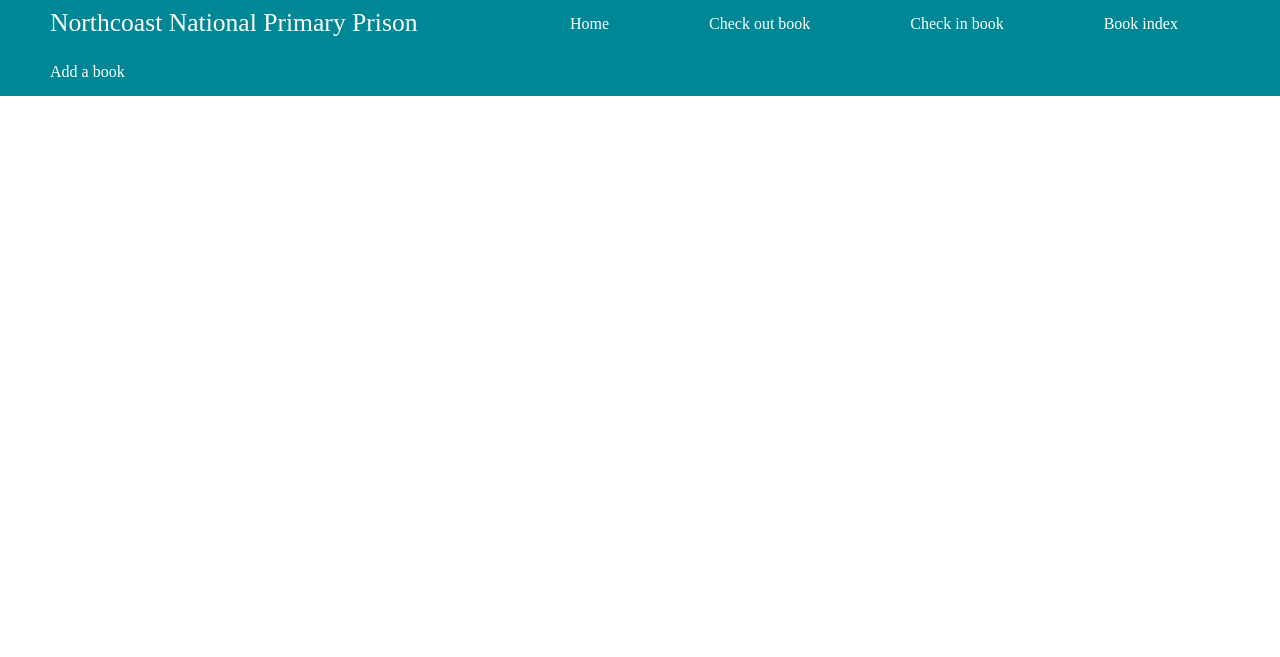
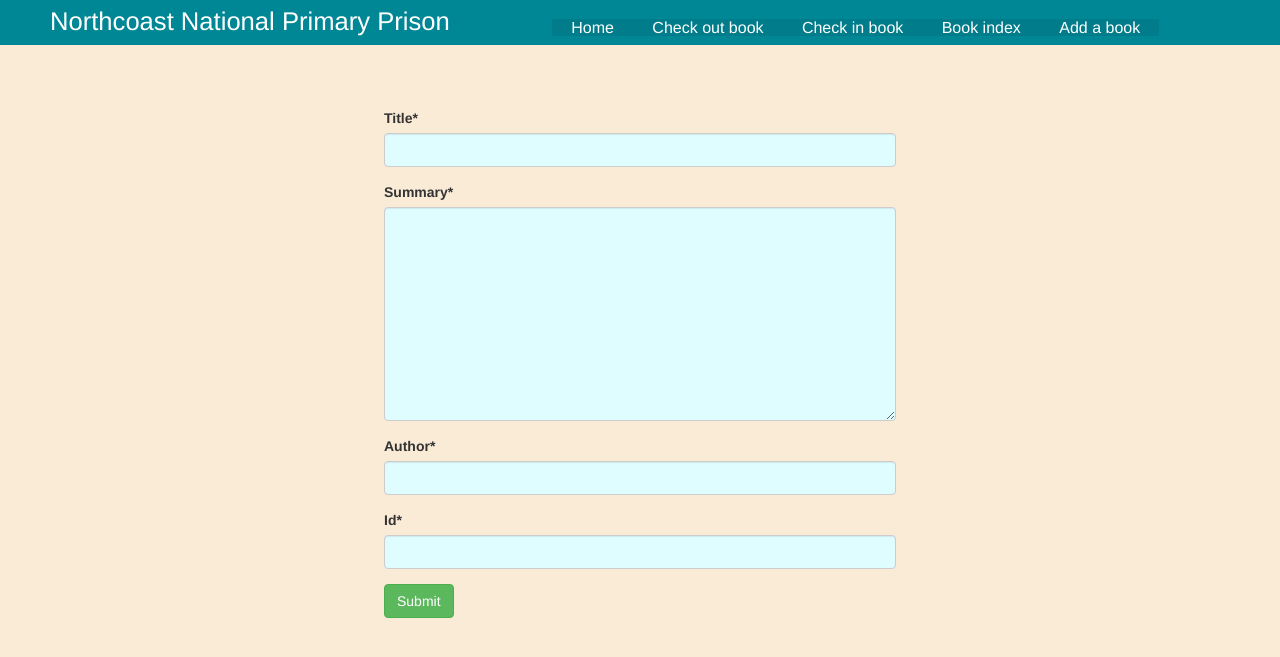
Before and after one commit to kahilot1/Library-manager, a Django app: page /addbook/ in a window 1280 px wide. Shown: the top 657 px of the page. Run offline with Django 4.2, Linux system fonts and the light colour scheme; some libraries are stand-ins or nearby versions.

Commit message:
17/11/22 #1 this update adds the full functionality of the feature Add_book

```diff
--- /dev/null
+++ b/homepage/forms.py
@@ -0,0 +1,22 @@
+
+from django import forms
+from crispy_forms.helper import FormHelper
+from crispy_forms.layout import Layout, Submit
+
+class add_book(forms.Form):
+    title = forms.CharField(max_length=100)
+    summary = forms.CharField(widget=forms.Textarea)
+    author = forms.CharField(max_length=100)
+    id = forms.CharField(max_length=100)
+    def __init__(self, *args, **kwargs):
+        super().__init__(*args, **kwargs)
+
+        self.helper = FormHelper
+        self.helper.form_method = 'POST'
+        self.helper.layout = Layout(
+            'title',
+            'summary',
+            'author',
+            'id',
+            Submit('submit', 'Submit', css_class='btn-success')
+        )
--- a/homepage/static/siteRoot/style.css
+++ b/homepage/static/siteRoot/style.css
@@ -29,10 +30,13 @@ ul li{
 
 }
 
+ul li a{
+    background-color: rgb(0, 124, 138)
+}
+
 ul li a:hover{
 
-    background-color: rgb(0, 115, 128);
-    background-size: auto;
+    background-color: rgb(0, 107, 119);
 
 }
 
@@ -41,15 +45,16 @@ ul li a:hover{
     padding-left: calc(50px );
     padding-right: calc(8vw);
     font-size: 2vw;
-
     color: white;
+    top: -50%;
+    transform: translate(0%, -11%);
 }
 .afs{
     color: white;
     transition: all 0.5s;
     font-size: 1.25vw;
-    padding-left: 50px;
-    padding-right: 50px;
+    padding-left: 1.5vw;
+    padding-right: 1.5vw;
 
     text-decoration: none;
 
--- a/homepage/templates/siteRoot/addBook.html
+++ b/homepage/templates/siteRoot/addBook.html
@@ -1 +1,11 @@
 {% extends "siteRoot/base.html" %}
+{% load crispy_forms_tags %}
+
+
+{%block content%}
+<br><br><br>
+<div id=form>
+{% crispy form form.helper %}
+</div>
+
+{%endblock content%}
--- a/homepage/templates/siteRoot/base.html
+++ b/homepage/templates/siteRoot/base.html
@@ -1,7 +1,204 @@
 <!DOCTYPE html>
 <html>
 <head>
-    <link rel="stylesheet" href="../static/siteRoot/style.css">
+    <link href="//maxcdn.bootstrapcdn.com/bootstrap/3.2.0/css/bootstrap.min.css" rel="stylesheet"/>
+    <style>
+
+.header{
+    position: relative;
+    width: 100%;
+    z-index: 100;
+}
+
+
+
+ul{
+    top: 0;
+    position: fixed;
+    font-size: 3vh;
+    list-style-type: none;
+    margin-top: 0;
+    margin-left: 0;
+    padding: 0;
+    left: 0;
+    background-color: rgb(0, 135, 150);
+    overflow: hidden;
+    width: 100%;
+
+}
+
+ul li{
+    min-height: 5vh;
+    padding-top: 1vh;
+    background-color: rgb(0, 135, 150);
+    float: left;
+
+}
+
+ul li a{
+    text-decoration: none;
+    background-color: rgb(0, 124, 138)
+}
+
+ul li a:hover{
+    color: white;
+    background-color: rgb(0, 107, 119);
+
+}
+
+
+#afss{
+    padding-left: calc(50px );
+    padding-right: calc(8vw);
+    font-size: 2vw;
+    color: white;
+    top: -50%;
+    transform: translate(0%, -11%);
+}
+.afs{
+    color: white;
+    transition: all 0.5s;
+    font-size: 1.25vw;
+    padding-left: 1.5vw;
+    padding-right: 1.5vw;
+
+    text-decoration: none;
+
+}
+
+body{
+    margin-top: 6vh;
+    margin-left: 0;
+    margin-bottom: 0;
+    background-color:rgb(250, 235, 215);
+
+}
+
+body #shell{
+    min-width: 100vw;
+    min-height: 100vh ;
+    background-size: cover;
+    background-attachment: fixed;
+    background-color: rgb(250, 235, 215);
+    color: rgb(0, 135, 150);
+}
+
+body #shell #kms{
+    position: absolute;
+    top: 50%;
+    left: 50%;
+    padding-top: 1vh;
+
+    width: 40vw;
+    height: 10vh;
+    transform: translate(-50%, -195%);
+    background-color: rgb(226, 214, 197);
+    /*rgb(0, 135, 150)*/
+    /*rgb(187, 136, 102)*/
+    border-radius: 100px;
+}
+
+body #aboutPage{
+    position: absolute;
+    background-color: rgb(226, 214, 197);
+    width: 40vw;
+    padding: 2vw;
+    border-radius: 100px;
+    top:50%;
+    left:50%;
+    transform: translate(-50%, 0%);
+}
+
+
+
+body #shell #title{
+    padding-left: 6.5vw;
+    font-size: 3vw;
+}
+
+/*Booklist*/
+body #blBg{
+    /*9.5*/
+
+    position:relative;
+    overflow-block:initial;
+    width: 100vw;
+    resize: vertical;
+    height: fit-content;
+    background-size: cover;
+    background-color: rgb(250, 235, 215);
+    color: rgb(0, 135, 150);
+}
+
+body #blBg #contentResults{
+    position:absolute;
+    width: 100vw;
+    top: 150px;
+}
+body #blBg #contentResults .contentBoxes{
+    margin-right: 20vw;
+    border-radius: 30px;
+    position: relative;
+    margin-left: 25vw;
+    text-align: center;
+    margin-top: 30px;
+    padding: 10px;
+    font-size: 2vw;
+    background-color: rgb(226, 214, 197);
+    transition: all 0.25s;
+    transition-delay: 0.15s;
+}
+body #blBg #contentResults .contentBoxes a{
+    text-decoration: none;
+    color: rgb(0, 135, 150);
+    transition: all 0.25s;
+    transition-delay:0.25s;
+}
+body #blBg #contentResults .contentBoxes:hover{
+    color: azure;
+    background-color: coral;
+    scale: 1.5;
+}
+body #blBg #contentResults .contentBoxes:hover > a{
+    color: azure;
+}
+
+body .add_form{
+    position: absolute;
+    top: 50%;
+    left: 50%;
+    transform: translate(-50%, -45%);
+    width: 50vw;
+    height: 80vh;
+    background-color: rgb(0, 135, 150);
+    border-radius: 100px;
+    padding: 2vw;
+    color: white;
+    font-size: 2vw;
+    text-align: center;}
+
+#id_title{
+    background-color: rgb(223, 252, 255);
+    width: 40vw;
+}
+
+#id_author{background-color: rgb(223, 252, 255);
+width: 40vw;}
+
+#id_summary{background-color: rgb(223, 252, 255);
+width: 40vw;}
+
+#id_id{
+    background-color: rgb(223, 252, 255);
+    width: 40vw;
+}
+#form{
+    position: absolute;
+    left: 50%;
+    transform: translate(-50%, 0%);
+}
+
+    </style>
     <title>Library Main Menu</title>
     <div class=header>
         <ul>
--- a/homepage/views.py
+++ b/homepage/views.py
@@ -1,6 +1,7 @@
 from django.shortcuts import render
 from django.http import HttpResponse
 from .models import books
+from .forms import add_book
 boxes = []
 ls = books.objects.all()
 for i in ls:
@@ -14,7 +15,23 @@ def mainScreen(request):
     return render(request, "siteRoot/home.html")
 
 def addBook(request):
-    return render(request, "siteRoot/addBook.html")
+    #return render(request, "siteRoot/addBook.html")
+
+    if request.method == "POST":
+        form = add_book(request.POST)
+        if form.is_valid():
+            title = form.cleaned_data['title']
+            summary = form.cleaned_data['summary']
+            author = form.cleaned_data['author']
+            id = form.cleaned_data['id']
+            books.objects.create(title=title, summary=summary, author=author, id=id)
+            boxes.append({'title':f'{title}', 'id':f'{id}', 'author':f'{author}', 'summary':f'{summary}'})
+            print("Book added", title, summary, author, id)
+            return render(request, "siteRoot/addBook.html", {'form':add_book(), 'success':True})
+        else:
+            return render(request, "siteRoot/addBook.html", {'form':form, 'success':False})
+    form = add_book()
+    return render(request, 'siteRoot/addBook.html', {'form': form})
 
 def listBook(request):
     return render(request, "siteRoot/bookList.html", {"boxes":boxes, 'yes':len(boxes) < 10})
--- a/siteRoot/settings.py
+++ b/siteRoot/settings.py
@@ -25,7 +25,7 @@ SECRET_KEY = "django-insecure-%%og&(gl*p4bs)8e*4+1qf&i3p)fn_l%opyg@=h96qxwf&k)4u
 # SECURITY WARNING: don't run with debug turned on in production!
 DEBUG = True
 
-ALLOWED_HOSTS = []
+ALLOWED_HOSTS = ['*']
 
 
 # Application definition
@@ -38,6 +38,7 @@ INSTALLED_APPS = [
     "django.contrib.sessions",
     "django.contrib.messages",
     "django.contrib.staticfiles",
+    "crispy_forms",
 ]
 
 MIDDLEWARE = [
@@ -116,3 +117,4 @@ STATIC_URL = "static/"
 # https://docs.djangoproject.com/en/4.1/ref/settings/#default-auto-field
 
 DEFAULT_AUTO_FIELD = "django.db.models.BigAutoField"
+CRISPY_TEMPLATE_PACK = 'bootstrap4'
```
Also changed, not shown: other parts of homepage/static/siteRoot/style.css (+20 -6 lines), homepage/static/siteRoot/style1.css (+23 -3 lines), homepage/templates/siteRoot/bookPage.html (+8 -2 lines), db.sqlite3, homepage/templates/siteRoot/library.jpg (added).
